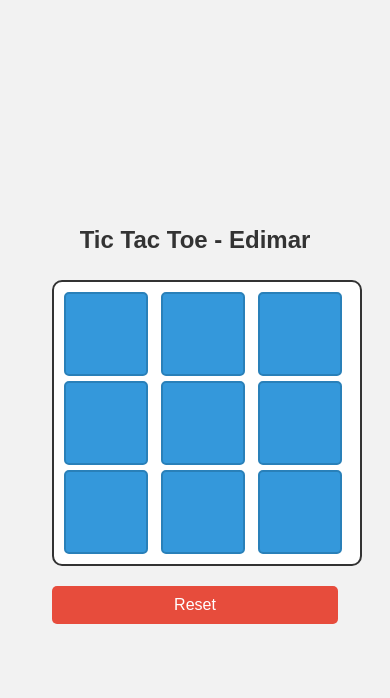
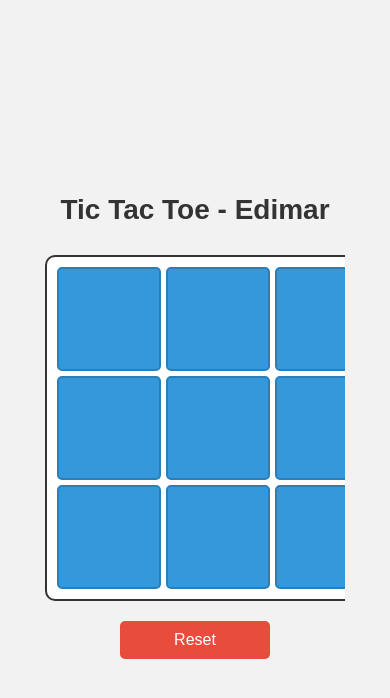
Before and after one commit to Edimar-Dias-dos-Santos/A-Simple-Tic-Tac-Toe-DOM, a plain HTML site: page index.html in a window 390 px wide. Both pictures are taken after a click on the button "Start Game". Drawn offline with Linux system fonts and the light colour scheme.

Commit message:
Update style.css

```diff
--- a/style.css
+++ b/style.css
@@ -94,13 +94,13 @@ h1 {
   }
 
   .cell {
-    width: 80px;
-    height: 80px;
-    font-size: 24px;
+    width: 100px;
+    height: 100px;
+    font-size: 28px;
   }
 
   #reset-btn {
-    width: 100%;
+    width: 150px;
   }
 
   #menu {
@@ -108,11 +108,12 @@ h1 {
   }
 
   h1 {
-    font-size: 24px;
+    font-size: 28px;
   }
 
   #game {
     margin: 10px auto;
+    overflow-x: scroll;
   }
 
   #status {
```
